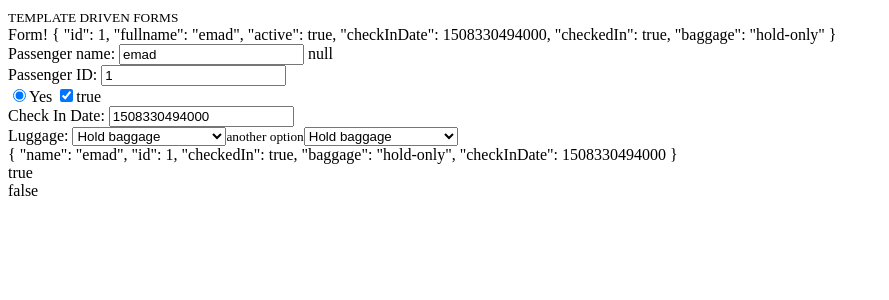
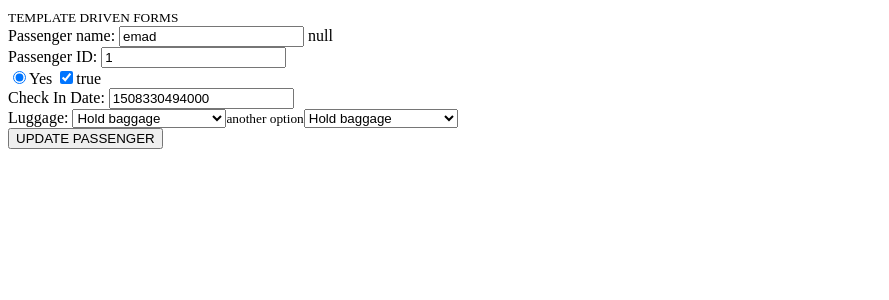
Before and after one commit to starmarketing/Angular-UltimateCourse, an Angular app: page / in a window 1280 px wide. Shown: the top 300 px of the page, without its empty margins (0-889 px from the left). Built offline with nearby package versions, Linux system fonts and the light colour scheme; data requests are answered from the project's data file.

Commit message:
Dynamically disabling submit

```diff
--- a/src/app/passenger-dashboard/components/passenger-form/passenger-form.component.html
+++ b/src/app/passenger-dashboard/components/passenger-form/passenger-form.component.html
@@ -1,6 +1,5 @@
 <small>TEMPLATE DRIVEN FORMS</small>
 <form #form="ngForm" novalidate>
-  Form! {{ detail | json }}
   <!-- <div>
     Passenger name:
     <input type="text" name="name" [ngModel]="detail?.fullname" />
@@ -90,11 +89,7 @@
     </select>
   </div>
 
-  {{ form.value | json }}
-  <div>
-    {{ form.valid | json }}
-  </div>
-  <div>
-    {{ form.invalid | json }}
-  </div>
+   <button type="submit" [disabled]="form.invalid">
+    UPDATE PASSENGER
+   </button>
 </form>
```
